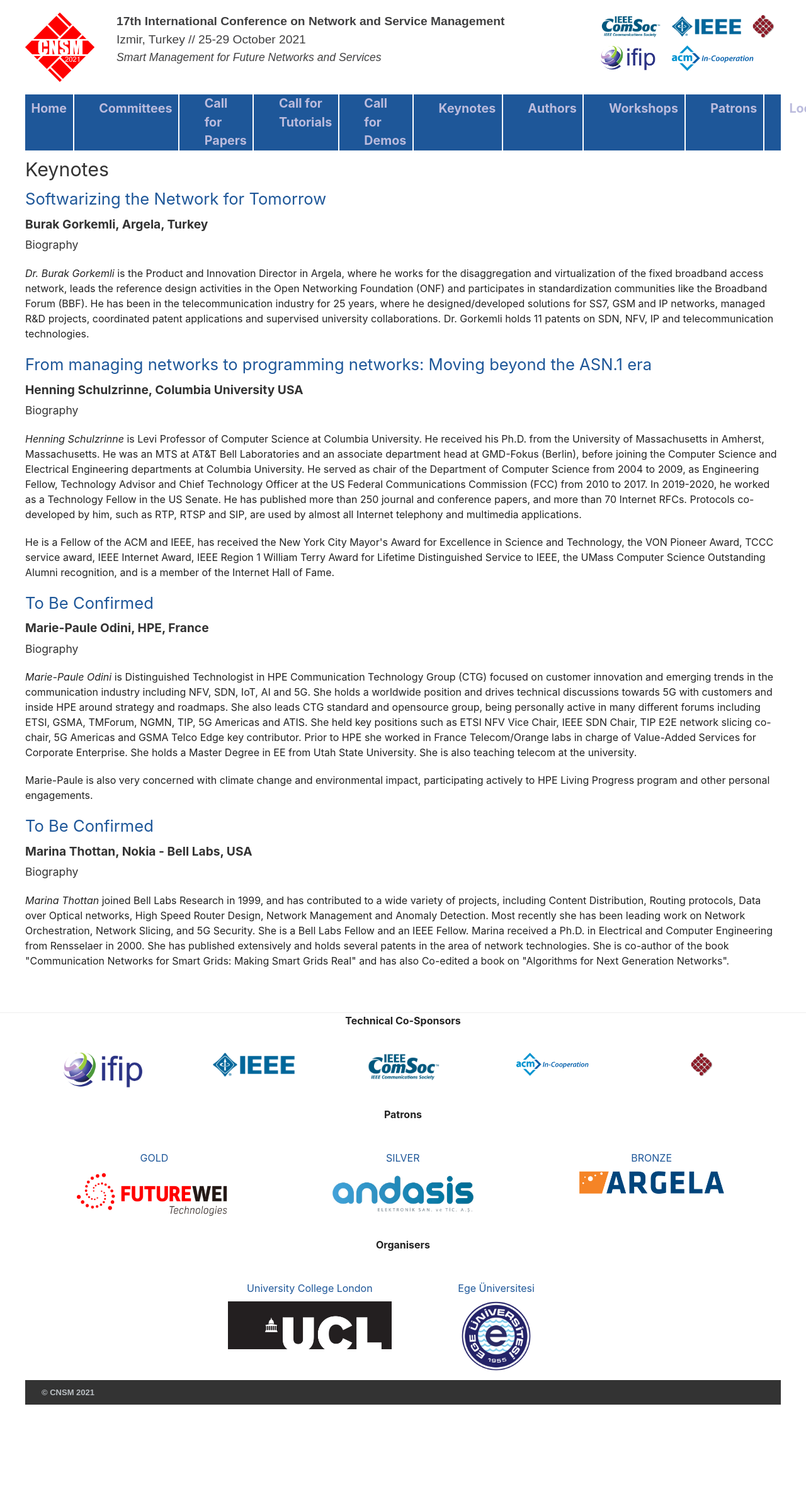
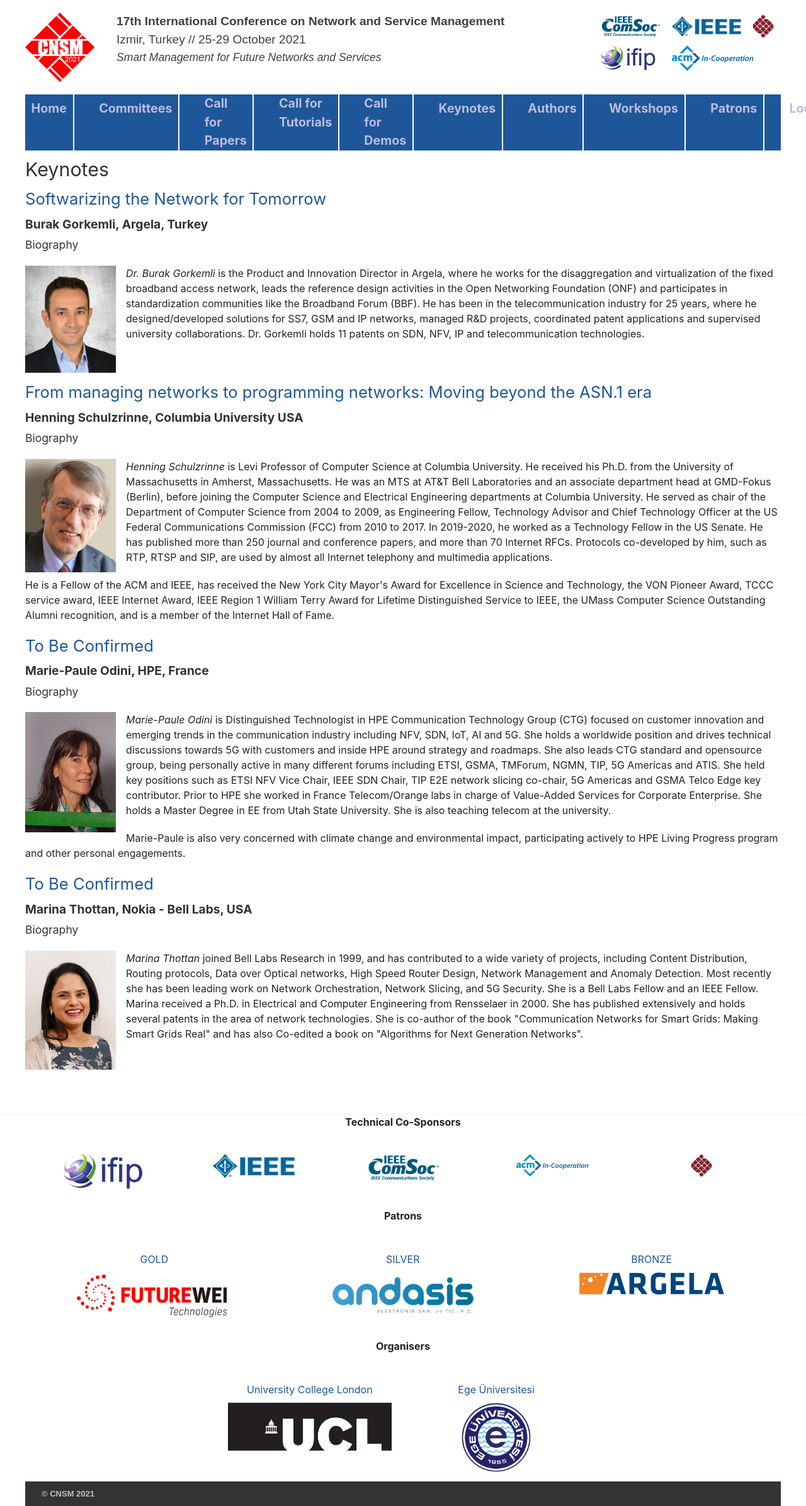
Before and after one commit to stuartclayman/cnsm_2021_website, a Jekyll site: the page built from keynotes.html, in a window 1280 px wide. Shown: the whole page at 63% size. Built offline with Jekyll 4.4.1, drawn with Linux system fonts in a browser that asks for light colours; nearby versions of some CDN libraries; before the commit the page ends 2231 px from its top, so only the background shows below that.

Commit message:
Keynotes images

```diff
--- a/keynotes.html
+++ b/keynotes.html
@@ -11,10 +11,11 @@ layout: page
 <h4>Biography</h4>
 
 <p>
-  <!-- <img align="left" width="160" height="200" src="images/" style="padding-right: 16px"> -->
+<img align="left" width="160" height="200" src="images/BurakGorkemli.jpg" style="padding-right: 16px">
   <i>Dr. Burak Gorkemli</i> is the Product and Innovation Director in Argela, where he works for the disaggregation and virtualization of the fixed broadband access network, leads the reference design activities in the Open Networking Foundation (ONF) and participates in standardization communities like the Broadband Forum (BBF). He has been in the telecommunication industry for 25 years, where he designed/developed solutions for SS7, GSM and IP networks, managed R&D projects, coordinated patent applications and supervised university collaborations. Dr. Gorkemli holds 11 patents on SDN, NFV, IP and telecommunication technologies.
 </p>
 
+<p><br/></p>
 
 <h2 class="cn-blue">From managing networks to programming networks: Moving beyond the ASN.1 era</h2>
 
@@ -24,7 +25,7 @@ layout: page
 <h4>Biography</h4>
 
 <p>
-  <!-- <img align="left" width="160" height="200" src="images/" style="padding-right: 16px"> -->
+ <img align="left" width="160" height="200" src="images/Henning-Schulzrinne-2.png" style="padding-right: 16px">
   <i>Henning Schulzrinne</i> is Levi Professor of Computer Science at Columbia University. He received his Ph.D. from the University of Massachusetts in Amherst, Massachusetts. He was an MTS at AT&T Bell Laboratories and an associate department head at GMD-Fokus (Berlin), before joining the Computer Science and Electrical Engineering departments at Columbia University. He served as chair of the Department of Computer Science from 2004 to 2009, as Engineering Fellow, Technology Advisor and Chief Technology Officer at the US Federal Communications Commission (FCC) from 2010 to 2017. In 2019-2020, he worked as a Technology Fellow in the US Senate. He has published more than 250 journal and conference papers, and more than 70 Internet RFCs. Protocols co-developed by him, such as RTP, RTSP and SIP, are used by almost all Internet telephony and multimedia applications.
 </p>
 <p>
@@ -39,7 +40,7 @@ He is a Fellow of the ACM and IEEE, has received the New York City Mayor's Award
 <h4>Biography</h4>
 
 <p>
-  <!-- <img align="left" width="160" height="200" src="images/" style="padding-right: 16px"> -->
+<img align="left" width="160" height="200" src="images/Marie-Paule-Odini.png" style="padding-right: 16px">
   <i>Marie-Paule Odini</i> is Distinguished Technologist in HPE Communication Technology Group (CTG) focused on customer innovation and emerging trends in the communication industry including NFV, SDN, IoT, AI and 5G. She holds a worldwide position and drives technical discussions towards 5G with customers and inside HPE around strategy and roadmaps. She also leads CTG standard and opensource group, being personally active in many different forums including ETSI, GSMA, TMForum, NGMN, TIP, 5G Americas and ATIS. She held key positions such as ETSI NFV Vice Chair, IEEE SDN Chair, TIP E2E network slicing co-chair, 5G Americas and GSMA Telco Edge key contributor. Prior to HPE she worked in France Telecom/Orange labs in charge of Value-Added Services for Corporate Enterprise. She holds a Master Degree in EE from Utah State University. She is also teaching telecom at the university.
 </p>
 <p>
@@ -54,6 +55,6 @@ He is a Fellow of the ACM and IEEE, has received the New York City Mayor's Award
 <h4>Biography</h4>
 
 <p>
-  <!-- <img align="left" width="160" height="200" src="images/" style="padding-right: 16px"> -->
+<img align="left" width="160" height="200" src="images/Marina_Thottan.png" style="padding-right: 16px">
   <i>Marina Thottan</i> joined Bell Labs Research in 1999, and has contributed to a wide variety of projects, including Content Distribution, Routing protocols, Data over Optical networks, High Speed Router Design, Network Management and Anomaly Detection. Most recently she has been leading work on Network Orchestration, Network Slicing, and 5G Security. She is a Bell Labs Fellow and an IEEE Fellow. Marina received a Ph.D. in Electrical and Computer Engineering from Rensselaer in 2000. She has published extensively and holds several patents in the area of network technologies. She is co-author of the book "Communication Networks for Smart Grids: Making Smart Grids Real" and has also Co-edited a book on "Algorithms for Next Generation Networks".
   </p>
```
Also changed, not shown: images/BurakGorkemli.jpg (added), images/Henning-Schulzrinne-2.png (added), images/Marie-Paule-Odini.png (added), images/Marina_Thottan.png (added).
